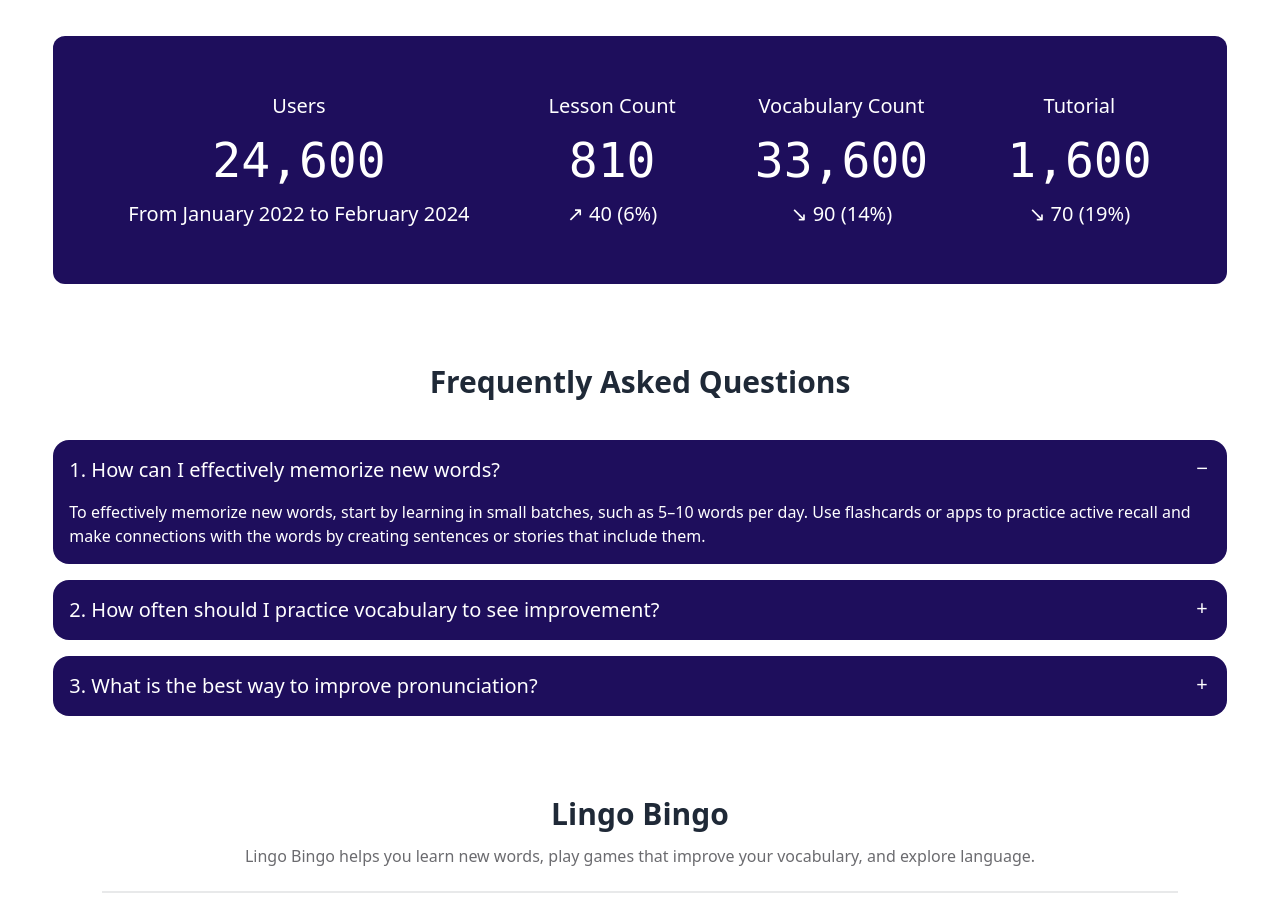
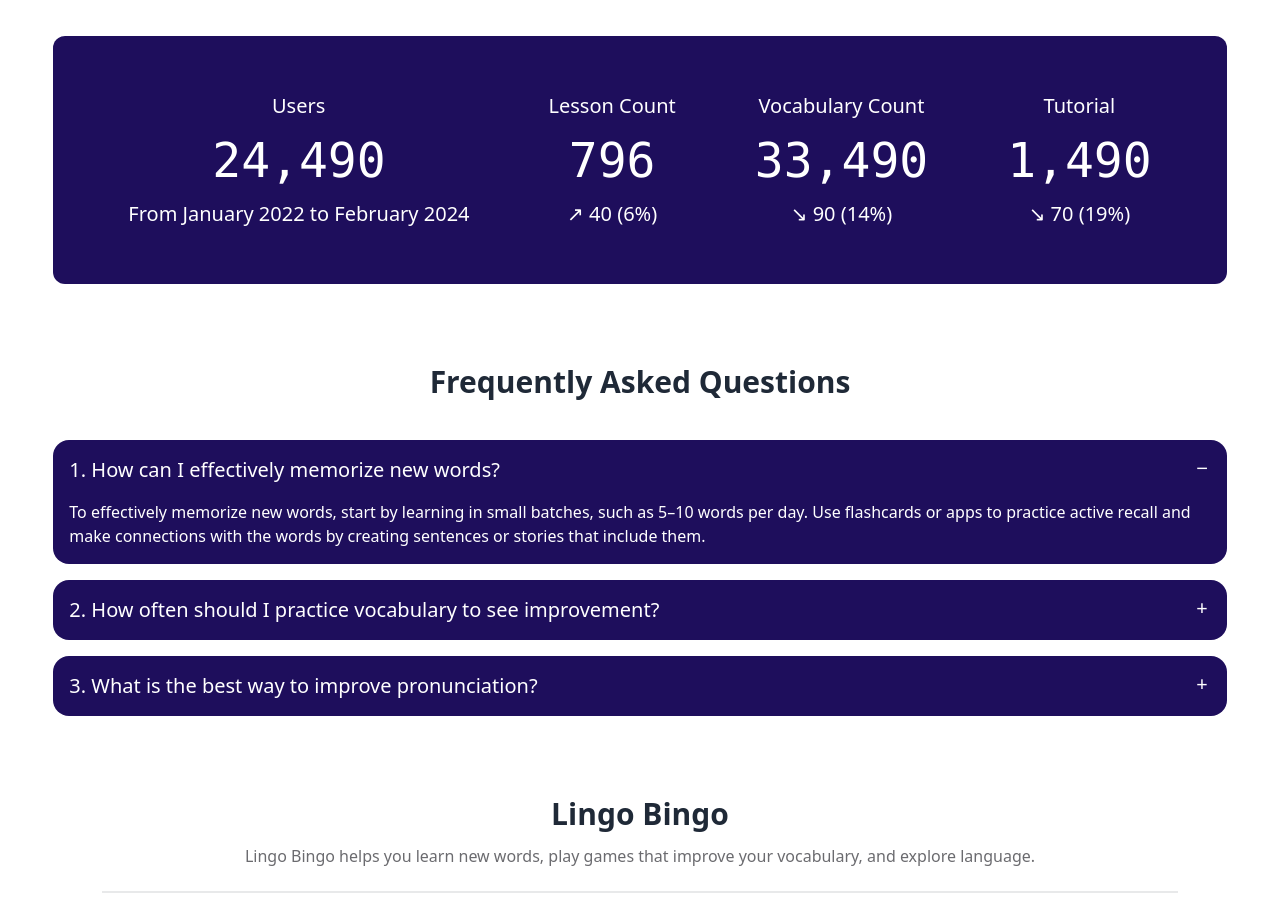
Before and after one commit to RaiyanJiyon/Lingo-Bingo, a React (Vite) app: page / in a window 1280 px wide. Shown: the part 980-1900 px from the top of the page. Built offline with nearby package versions, Linux system fonts and the light colour scheme; no server answers.

Commit message:
Added countdown time 10 seconds in SuccessSection.jsx

```diff
--- a/src/components/home/SuccessSection.jsx
+++ b/src/components/home/SuccessSection.jsx
@@ -19,7 +19,7 @@
                     <span className="font-mono text-5xl">
                         <CountUp
                             end={24600}
-                            duration={2.75}
+                            duration={10}
                             separator=","
                             delay={0}
                         >
@@ -35,7 +35,7 @@
                     <span className="font-mono text-5xl">
                         <CountUp
                             end={810}
-                            duration={2.75}
+                            duration={10}
                             separator=","
                             delay={0}
                         >
@@ -51,7 +51,7 @@
                     <span className="font-mono text-5xl">
                         <CountUp
                             end={33600}
-                            duration={2.75}
+                            duration={10}
                             separator=","
                             delay={0}
                         >
@@ -67,7 +67,7 @@
                     <span className="font-mono text-5xl">
                         <CountUp
                             end={1600}
-                            duration={2.75}
+                            duration={10}
                             separator=","
                             delay={0}
                         >
```
